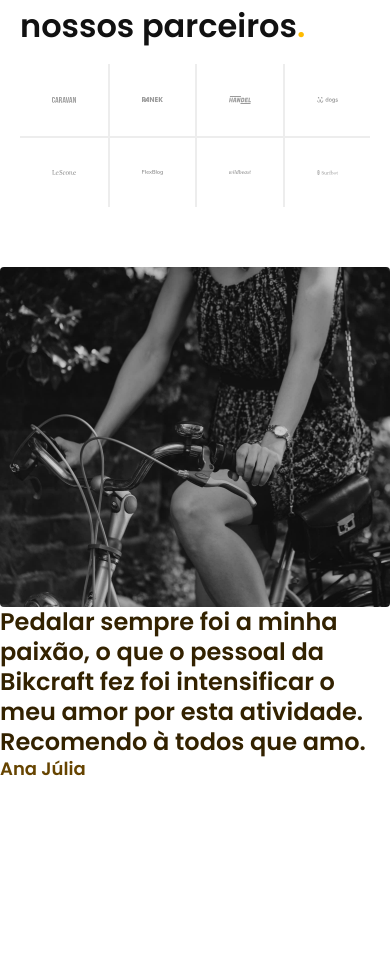
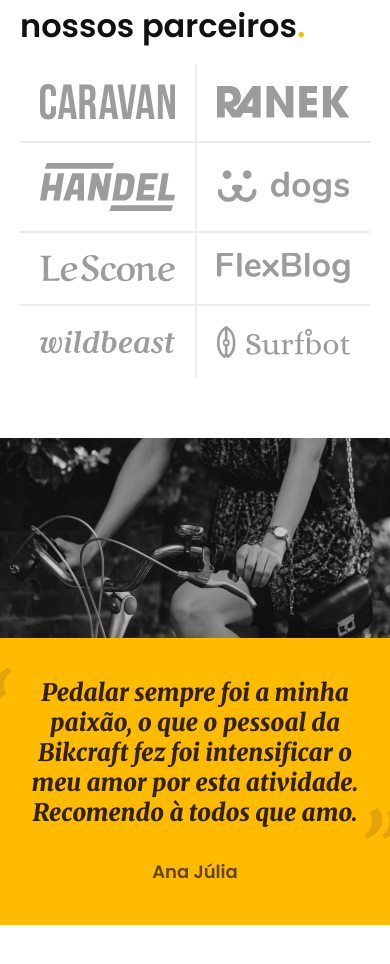
Before and after one commit to Vinicius-Cintra-Ferreira/bikcraft, a plain HTML site: page index.html in a window 390 px wide. Shown: the part 2413-3377 px from the top of the page. Drawn offline with Linux system fonts and the light colour scheme.

Commit message:
depoimento

```diff
--- a/css/home/depoimento.css
+++ b/css/home/depoimento.css
@@ -0,0 +1,58 @@
+.depoimento {
+  display: grid;
+  grid-template-columns: 1fr 1fr;
+  background-color: var(--cor-p1);
+  overflow: hidden;
+}
+
+.depoimento img {
+  width: 100%;
+  height: 100%;
+  object-fit: cover;
+  border-radius: 0px;
+}
+
+.depoimento-conteudo {
+  padding: 40px 40px 80px 80px;
+  align-self: end;
+}
+
+.depoimento-conteudo p {
+  max-width: 32ch;
+  font-family: "Merriweather", serif;
+  font-style: italic;
+  font-weight: 900;
+  margin-bottom: 32px;
+  position: relative;
+}
+
+.depoimento p::before,
+.depoimento p::after {
+  font-size: 5rem;
+  color: var(--cor-p2);
+  position: absolute;
+}
+
+.depoimento p::before {
+  content: "“";
+  left: -50px;
+  top: -20px;
+}
+
+.depoimento p::after {
+  content: "”";
+}
+
+@media (max-width: 800px) {
+  .depoimento {
+    grid-template-columns: 1fr;
+    text-align: center;
+  }
+  .depoimento img {
+    max-height: 200px;
+  }
+  .depoimento-conteudo {
+    padding: 40px 20px;
+    justify-self: center;
+  }
+}
--- a/css/home/parceiros.css
+++ b/css/home/parceiros.css
@@ -33,3 +33,24 @@
 .parceiros li:nth-child(n + 5) {
   border-top: 2px solid var(--cor-2);
 }
+
+@media (max-width: 800px) {
+  .parceiros {
+    padding-bottom: 60px;
+  }
+  .parceiros li {
+    padding: 20px;
+  }
+  .parceiros h2 {
+    margin-bottom: 20px;
+  }
+  .parceiros ul {
+    grid-template-columns: repeat(2, 1fr);
+  }
+  .parceiros li:nth-child(n + 3) {
+    border-top: 2px solid var(--cor-2);
+  }
+  .parceiros li:nth-child(odd) {
+    border-left: none;
+  }
+}
--- a/css/style.css
+++ b/css/style.css
@@ -11,6 +11,7 @@
 @import "./home/introducao.css";
 @import "./home/tecnologia.css";
 @import "./home/parceiros.css";
+@import "./home/depoimento.css";
 
 /* Bicicletas */
 @import "./bicicletas/bicicletas-lista.css";
--- a/index.html
+++ b/index.html
@@ -11,7 +11,7 @@
   <link rel="stylesheet" href="./css/style.css">
   <link rel="preconnect" href="https://fonts.googleapis.com">
   <link rel="preconnect" href="https://fonts.gstatic.com" crossorigin>
-  <link href="https://fonts.googleapis.com/css2?family=Poppins:wght@400;600&family=Roboto:wght@400;500&display=swap" rel="stylesheet">
+  <link href="https://fonts.googleapis.com/css2?family=Merriweather:ital,wght@1,900&family=Poppins:wght@400;600&family=Roboto:wght@400;500&display=swap" rel="stylesheet">
 </head>
 
 <body>
@@ -113,7 +113,7 @@
     <div>
       <img src="./img/fotos/depoimento.jpg" alt="Pessoa pedalando uma bicicleta Bikcraft">
     </div>
-    <div class="depoimento-contudo">
+    <div class="depoimento-conteudo">
       <blockquote class="font-1-xl cor-p5">
         <p>Pedalar sempre foi a minha paixão, o que o pessoal da Bikcraft fez foi intensificar o meu amor por esta atividade. Recomendo à todos que amo.</p>
       </blockquote>
```
